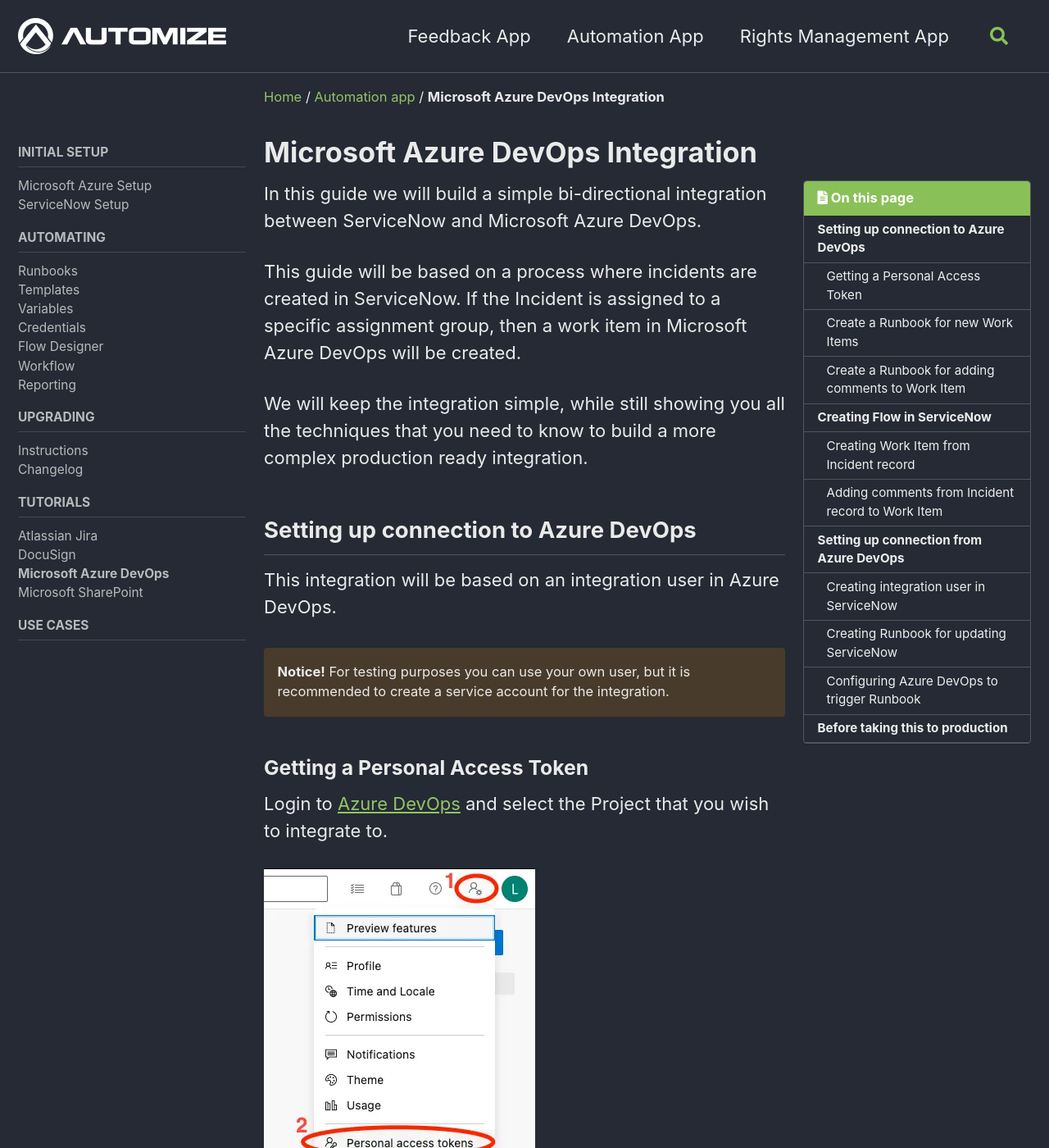
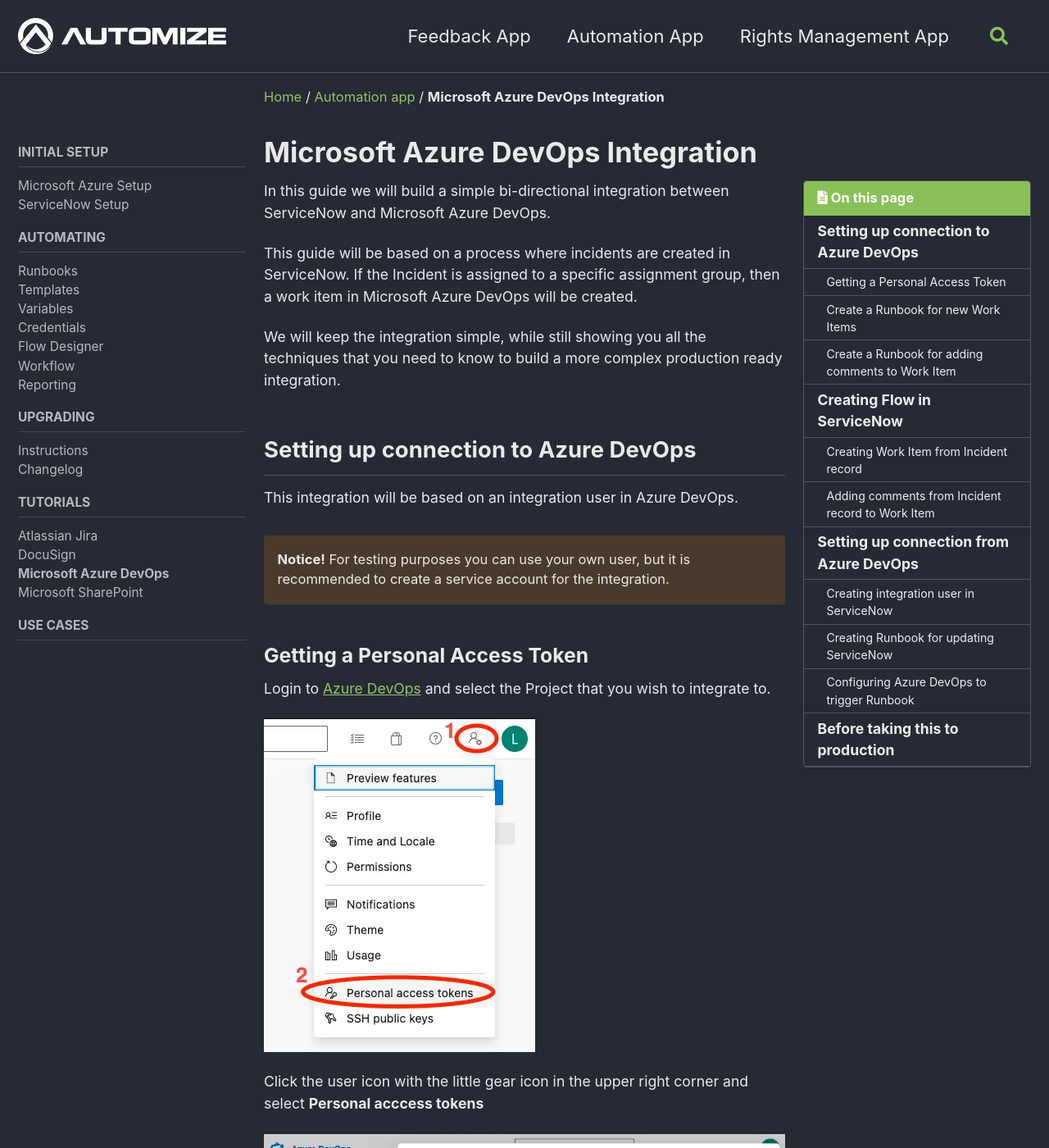
Before and after one commit to Mjolner-ServiceNow/mimisbrunnr.dk, a Jekyll site: the page built from _docs/automation-app/tutorial-ado.md, in a window 1280 px wide and 1400 px high. Shown: the whole window at 82% size. Built offline with Jekyll 4.4.1, drawn with Linux system fonts in a browser that asks for light colours; cached includes are drawn as plain includes.

Commit message:
CSS tweaks

```diff
--- a/_sass/minimal-mistakes/_navigation.scss
+++ b/_sass/minimal-mistakes/_navigation.scss
@@ -531,10 +531,10 @@
   padding: 0;
   width: 100%;
   list-style: none;
-  font-size: $type-size-6;
+  font-size: $type-size-4;
 
   @include breakpoint($large) {
-    font-size: $type-size-7;
+    font-size: $type-size-5;
   }
 
   a {
--- a/_sass/minimal-mistakes/_page.scss
+++ b/_sass/minimal-mistakes/_page.scss
@@ -113,7 +113,7 @@
   p,
   li,
   dl {
-    font-size: 1em;
+    font-size: 0.8em;
   }
 
   /* paragraph indents */
```
